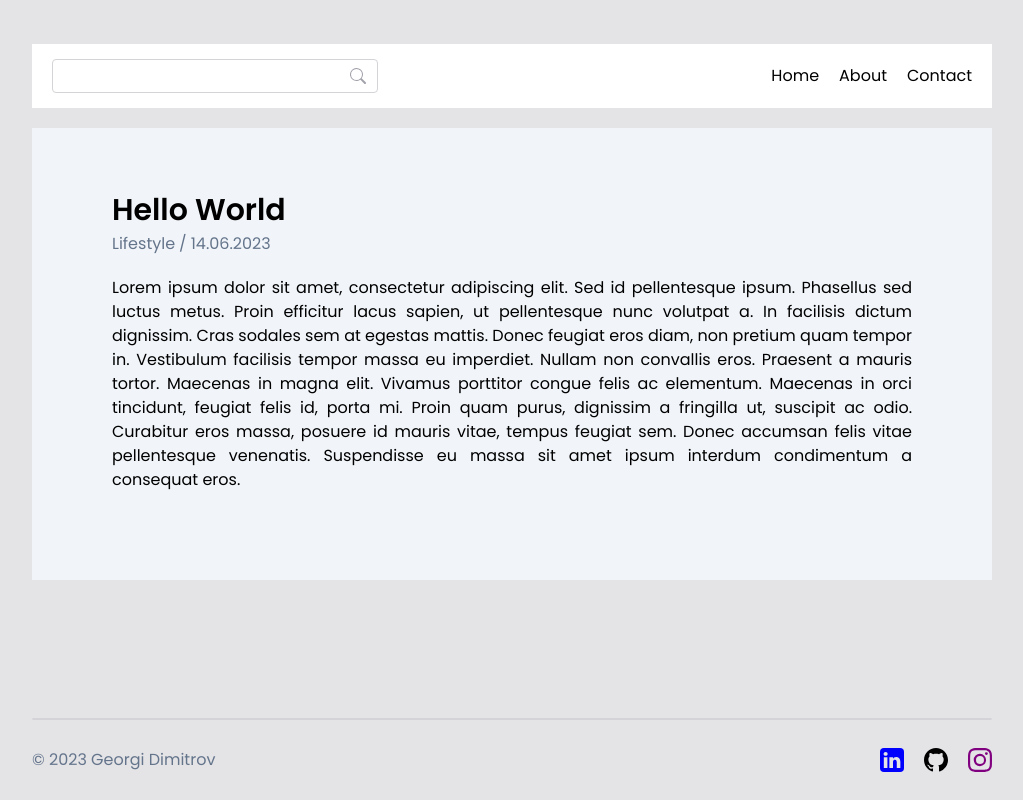
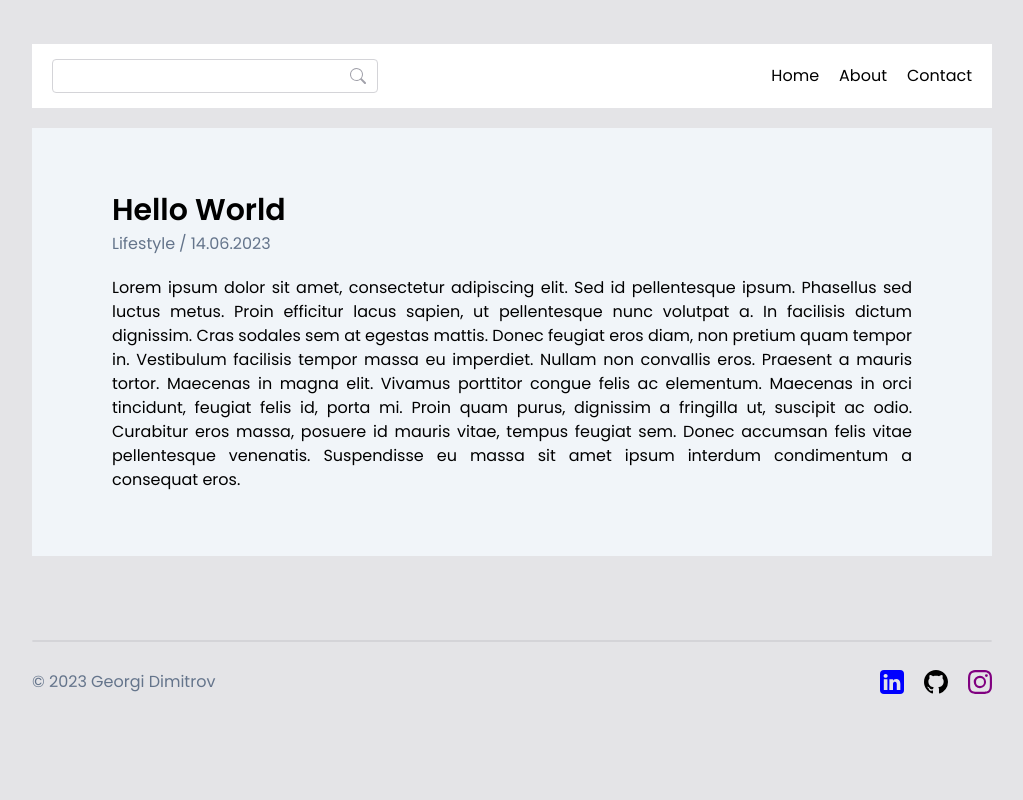
Before and after one commit to GreoN5/personal-blog, a Next.js app: page /posts/1 in a window 1280 px wide. Shown: the whole page, without its empty margins (128-1151 px from the left). Built offline with nearby package versions, Linux system fonts and the light colour scheme.

Commit message:
fix: fix footer overlaping main content

```diff
--- a/src/app/posts/[id]/page.tsx
+++ b/src/app/posts/[id]/page.tsx
@@ -13,7 +13,7 @@ const PostPage: FC = () => {
   return (
     <>
       <NavigationBar />
-      <div className="bg-slate-100 px-20 pb-1 pt-16 mt-5 h-full">
+      <div className="bg-slate-100 px-20 py-16 mt-5 h-full">
         <h1 className="mb-1 font-semibold">{post?.title}</h1>
         <div className="mb-5">
           <span className="mr-1 text-slate-500">{post?.category}</span>
--- a/src/components/Footer/Footer.tsx
+++ b/src/components/Footer/Footer.tsx
@@ -1,8 +1,8 @@
-import React from 'react';
+import React, { FC } from 'react';
 import Link from 'next/link';
 import { BsGithub, BsInstagram, BsLinkedin } from 'react-icons/bs';
 
-const Footer = () => {
+const Footer: FC = () => {
   return (
     <div className="container mx-auto w-3/4 pt-10">
       <div className="border border-zinc-300 rounded" />
--- a/src/components/Layout/MainLayout.tsx
+++ b/src/components/Layout/MainLayout.tsx
@@ -7,8 +7,10 @@ type Props = {
 
 const MainLayout: FC<Props> = ({ children }) => {
   return (
-    <div className="flex flex-col justify-between w-full h-full pt-11">
-      <div className="container mx-auto w-3/4">{children}</div>
+    <div>
+      <div className="flex flex-col justify-between w-full h-full py-11">
+        <div className="container mx-auto w-3/4">{children}</div>
+      </div>
       <Footer />
     </div>
   );
```
